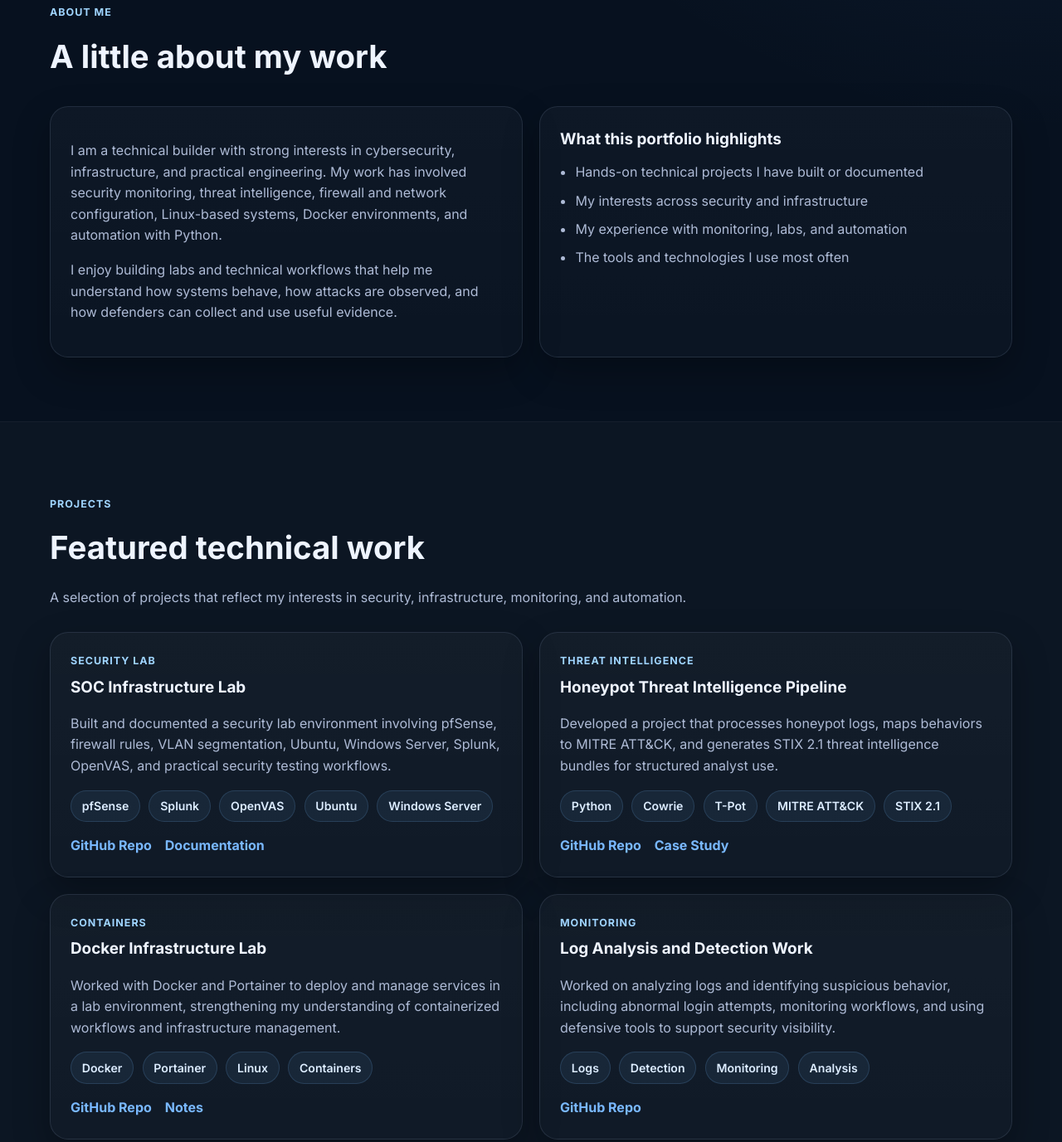
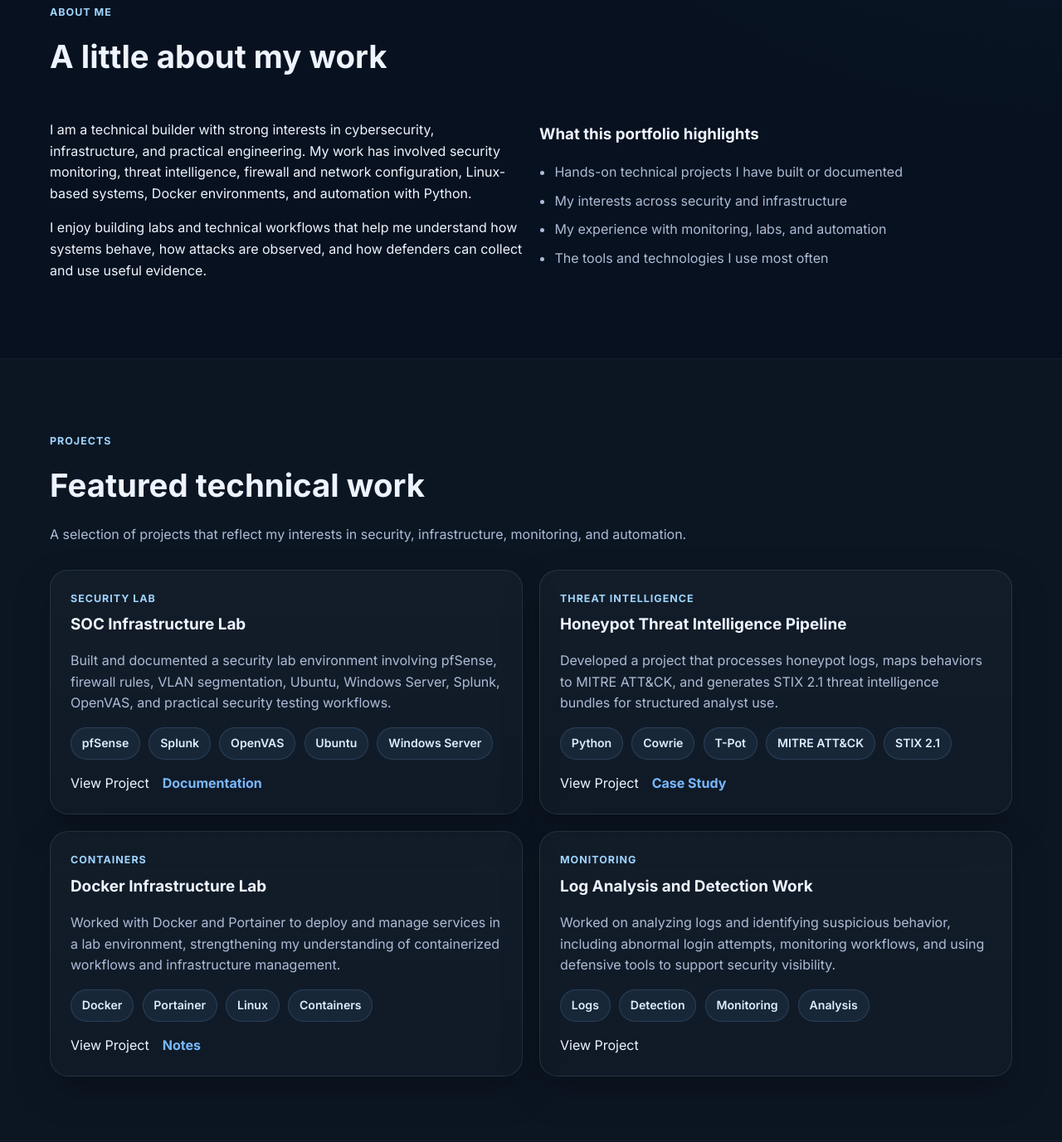
Before and after one commit to evagibson/evagibson.github.io, a plain HTML site: page index.html in a window 1280 px wide. Shown: the part 680-2057 px from the top of the page at 83% size. Drawn offline with Linux system fonts and the light colour scheme.

Commit message:
Refactor project card structure in index.html

```diff
--- a/index.html
+++ b/index.html
@@ -79,7 +79,7 @@
         </div>
 
         <div class="about-grid">
-          <div class="card">
+          <article class="about-card">
             <p>
               I am a technical builder with strong interests in cybersecurity,
               infrastructure, and practical engineering. My work has involved
@@ -92,9 +92,9 @@
               understand how systems behave, how attacks are observed, and how
               defenders can collect and use useful evidence.
             </p>
-          </div>
+          </article>
 
-          <div class="card">
+          <article class="about-card">
             <h3>What this portfolio highlights</h3>
             <ul class="content-list">
               <li>Hands-on technical projects I have built or documented</li>
@@ -102,7 +102,7 @@
               <li>My experience with monitoring, labs, and automation</li>
               <li>The tools and technologies I use most often</li>
             </ul>
-          </div>
+          </article>
         </div>
       </div>
     </section>
@@ -120,13 +120,17 @@
 
         <div class="projects-grid">
           <article class="project-card">
+            <div class="project-card-top">
               <p class="project-type">Security Lab</p>
               <h3>SOC Infrastructure Lab</h3>
+            </div>
+
             <p class="project-description">
               Built and documented a security lab environment involving pfSense,
               firewall rules, VLAN segmentation, Ubuntu, Windows Server, Splunk,
               OpenVAS, and practical security testing workflows.
             </p>
+
             <div class="badge-group">
               <span class="badge">pfSense</span>
               <span class="badge">Splunk</span>
@@ -134,20 +138,25 @@
               <span class="badge">Ubuntu</span>
               <span class="badge">Windows Server</span>
             </div>
+
             <div class="project-links">
-              <a href="#" class="text-link">GitHub Repo</a>
+              <a href="#" class="project-button">View Project</a>
               <a href="#" class="text-link">Documentation</a>
             </div>
           </article>
 
           <article class="project-card">
+            <div class="project-card-top">
               <p class="project-type">Threat Intelligence</p>
               <h3>Honeypot Threat Intelligence Pipeline</h3>
+            </div>
+
             <p class="project-description">
               Developed a project that processes honeypot logs, maps behaviors to
               MITRE ATT&amp;CK, and generates STIX 2.1 threat intelligence bundles
               for structured analyst use.
             </p>
+
             <div class="badge-group">
               <span class="badge">Python</span>
               <span class="badge">Cowrie</span>
@@ -155,48 +164,59 @@
               <span class="badge">MITRE ATT&amp;CK</span>
               <span class="badge">STIX 2.1</span>
             </div>
+
             <div class="project-links">
-              <a href="#" class="text-link">GitHub Repo</a>
+              <a href="#" class="project-button">View Project</a>
               <a href="#" class="text-link">Case Study</a>
             </div>
           </article>
 
           <article class="project-card">
+            <div class="project-card-top">
               <p class="project-type">Containers</p>
               <h3>Docker Infrastructure Lab</h3>
+            </div>
+
             <p class="project-description">
               Worked with Docker and Portainer to deploy and manage services in a
               lab environment, strengthening my understanding of containerized
               workflows and infrastructure management.
             </p>
+
             <div class="badge-group">
               <span class="badge">Docker</span>
               <span class="badge">Portainer</span>
               <span class="badge">Linux</span>
               <span class="badge">Containers</span>
             </div>
+
             <div class="project-links">
-              <a href="#" class="text-link">GitHub Repo</a>
+              <a href="#" class="project-button">View Project</a>
               <a href="#" class="text-link">Notes</a>
             </div>
           </article>
 
           <article class="project-card">
+            <div class="project-card-top">
               <p class="project-type">Monitoring</p>
               <h3>Log Analysis and Detection Work</h3>
+            </div>
+
             <p class="project-description">
               Worked on analyzing logs and identifying suspicious behavior,
               including abnormal login attempts, monitoring workflows, and using
               defensive tools to support security visibility.
             </p>
+
             <div class="badge-group">
               <span class="badge">Logs</span>
               <span class="badge">Detection</span>
               <span class="badge">Monitoring</span>
               <span class="badge">Analysis</span>
             </div>
+
             <div class="project-links">
-              <a href="#" class="text-link">GitHub Repo</a>
+              <a href="#" class="project-button">View Project</a>
             </div>
           </article>
         </div>
```
Lines whose indentation alone changed are shown as unchanged.
